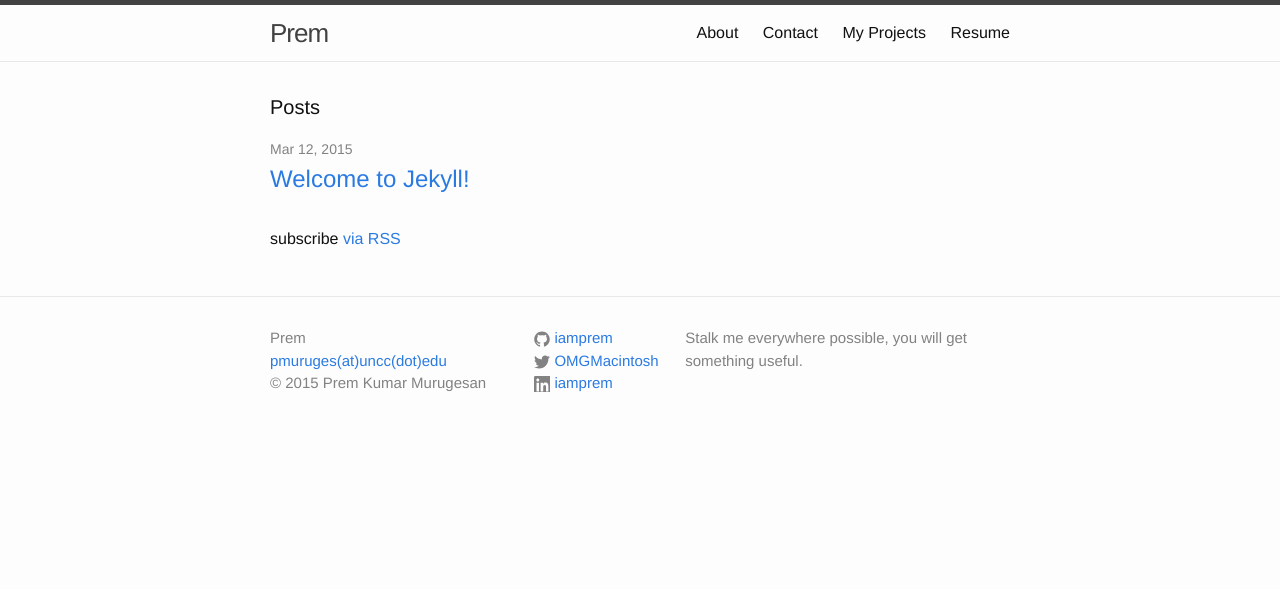
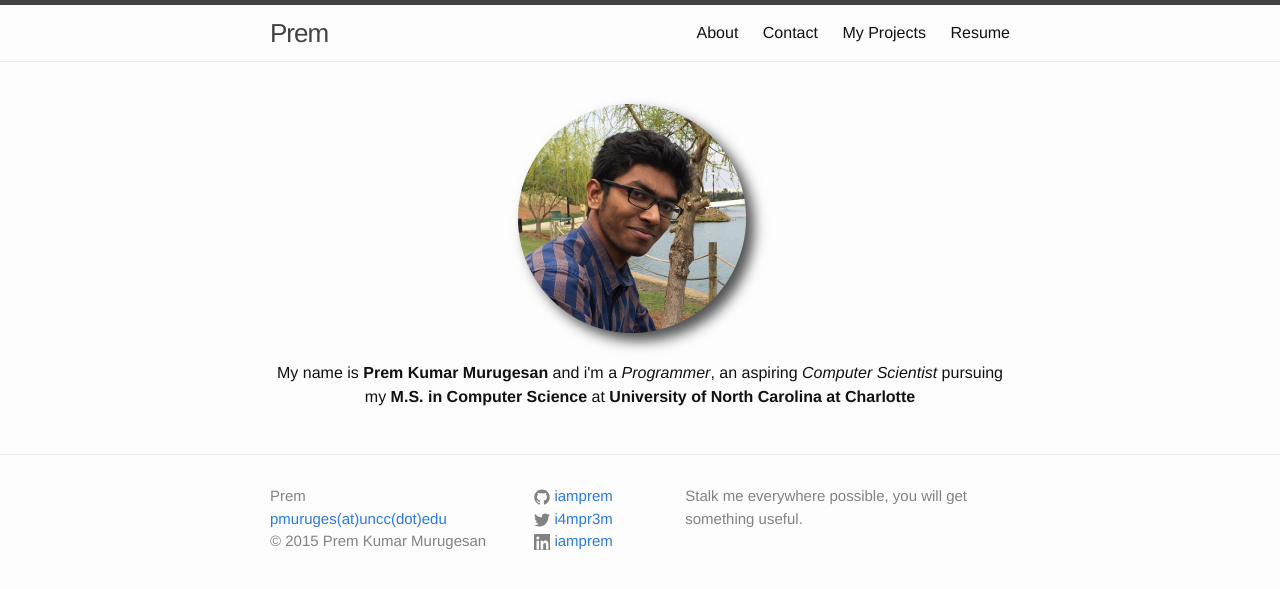
Before and after one commit to iamprem/iamprem.github.io, a Jekyll site: the page built from index.html, in a window 1280 px wide. Shown: the top 589 px of the page. Built offline with Jekyll 4.4.1, drawn with Linux system fonts in a browser that asks for light colours.

Commit message:
home page image

```diff
--- a/_config.yml
+++ b/_config.yml
@@ -5,7 +5,7 @@ description: > # this means to ignore newlines until "baseurl:"
   Stalk me everywhere possible, you will get something useful.
 baseurl: "" # the subpath of your site, e.g. /blog/
 url: "http://yourdomain.com" # the base hostname & protocol for your site
-twitter_username: OMGMacintosh
+twitter_username: i4mpr3m
 github_username:  iamprem
 linkedin_username: iamprem
 exclude: ['README.md'] #Ignore these files by jekyll, we can also add folder be seperating by commas
--- a/index.html
+++ b/index.html
@@ -3,7 +3,7 @@ layout: default
 ---
 
 <div class="home">
-
+<!--
   <h1 class="page-heading">Posts</h1>
 
   <ul class="post-list">
@@ -19,5 +19,13 @@ layout: default
   </ul>
 
   <p class="rss-subscribe">subscribe <a href="{{ "/feed.xml" | prepend: site.baseurl }}">via RSS</a></p>
+-->
+<div align="center">
+  <img src="/images/prem_circle_230x230.png" />
+
+  <p> My name is <strong>Prem Kumar Murugesan</strong> and i'm a <em>Programmer</em>, an aspiring <em>Computer Scientist</em> pursuing my <strong>M.S. in Computer Science</strong> at <strong>University of North Carolina at Charlotte</strong> </p>
 
 </div>
+
+
+</div>
```
Also changed, not shown: contact.md (+2 -1 lines), images/prem.jpg (added), images/prem_250x230.jpg (added), images/prem_circle_230x230.png (added).
